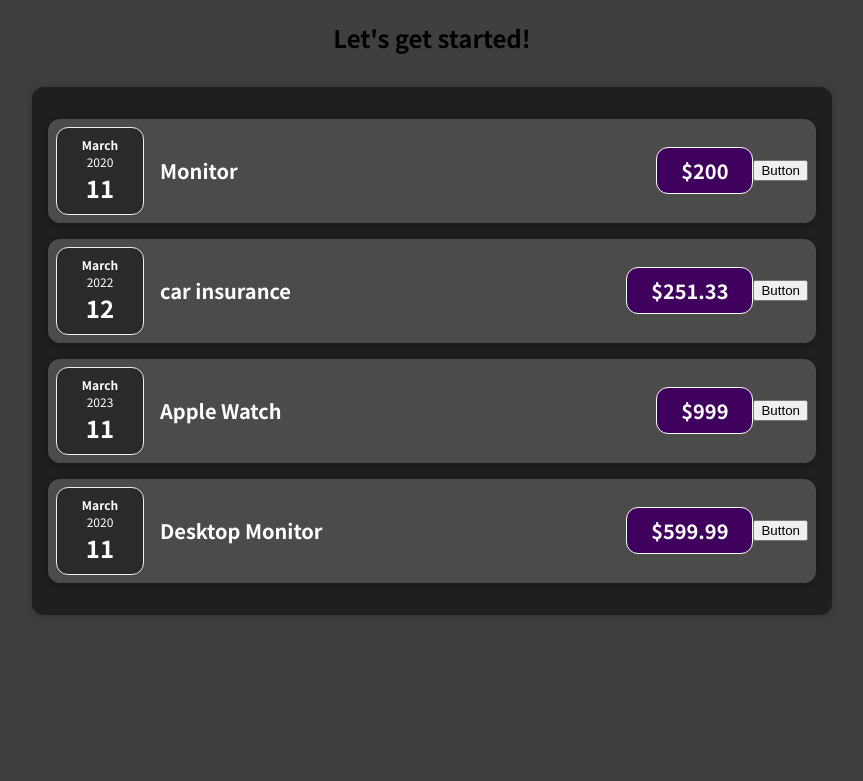
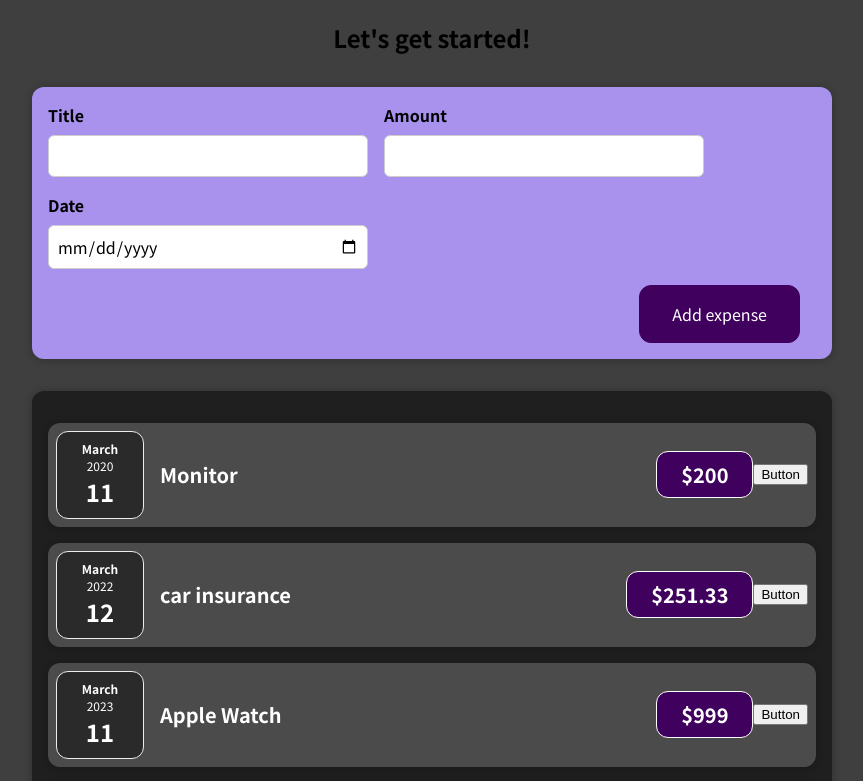
Before and after one commit to Eziz07/react, a React (Create React App) app: page / in a window 1280 px wide. Shown: the top 781 px of the page, without its empty margins (208-1071 px from the left). Built offline with nearby package versions, Linux system fonts and the light colour scheme.

Commit message:
saved expenses are received

```diff
--- a/src/App.js
+++ b/src/App.js
@@ -1,5 +1,6 @@
 import React from 'react';
 import Expenses from './components/Expenses/Expenses';
+import NewExpense from './components/NewExpense/NewExpense';
 
 const App = () => {
   const expenses = [
@@ -9,10 +10,15 @@ const App = () => {
     {title: "Desktop Monitor", amount: 599.99, date: new Date(2020, 2, 11)},
   ]
 
+  const addExpenseData = (expense) => {
+    console.log("in app.js");
+    console.log(expenses);
+  }
+
   return (
     <div>
       <h2 style={{textAlign: 'center'}}>Let's get started!</h2>
-
+      <NewExpense onAddExpense={addExpenseData} />
       <Expenses items={expenses}/>
     </div>
   );
--- a/src/components/NewExpense/NewExpense.js
+++ b/src/components/NewExpense/NewExpense.js
@@ -1,11 +1,19 @@
-import React, { usetState } from "react";
+import React from "react";
 import './NewExpense.css';
 import ExpenseForm from "./ExpenseForm";
 
-const NewExpense = () => {
+const NewExpense = (props) => {
+    const saveExpenseDataHandler = (enteredExpenseData) => {
+        const expenseData = {
+            ...enteredExpenseData,
+            id: Math.random().toString()
+        };
+        props.onAddExpense(expenseData);
+    }
+
     return (
         <div className="new-expense">
-            <ExpenseForm />
+            <ExpenseForm onSaveExpenseData={saveExpenseDataHandler}/>
         </div>
     );
 };
```
